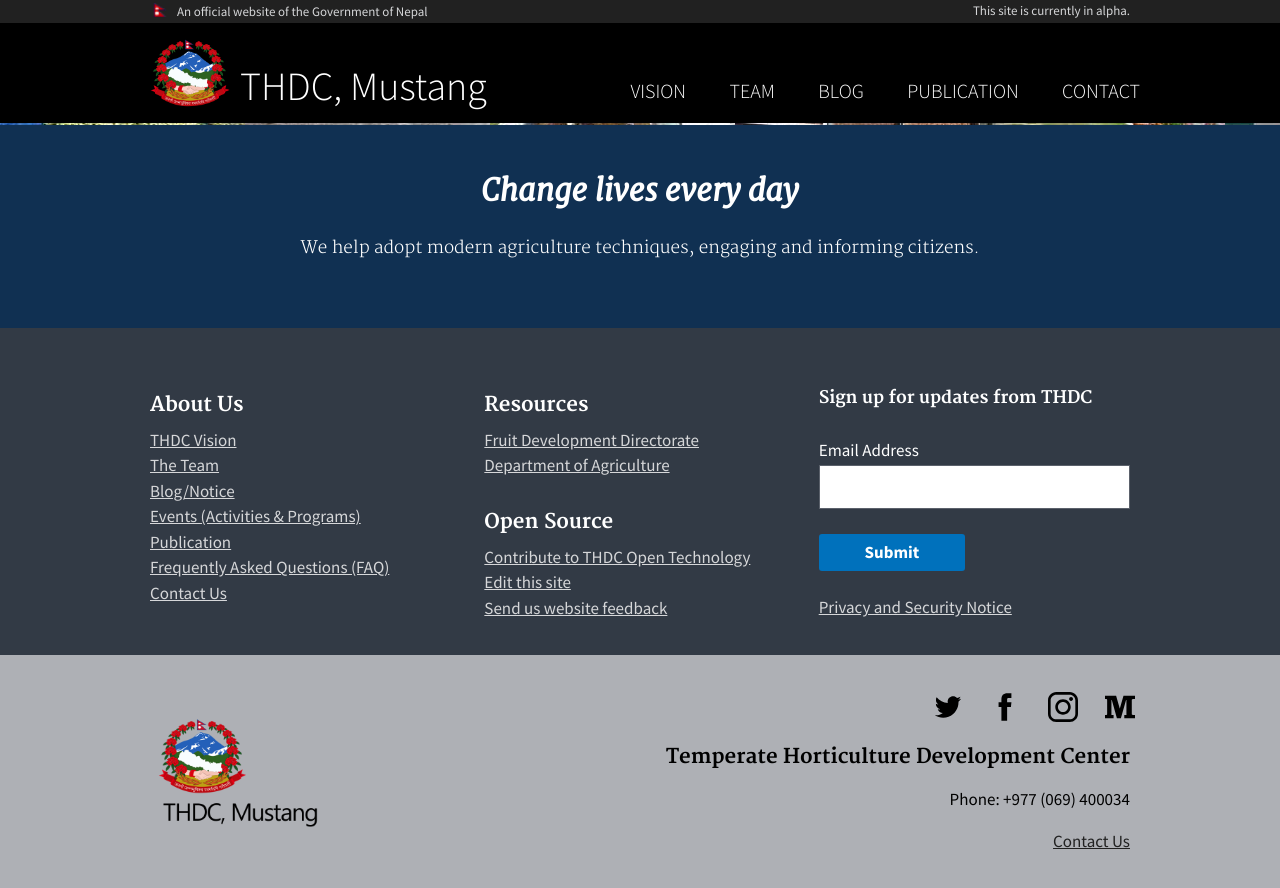
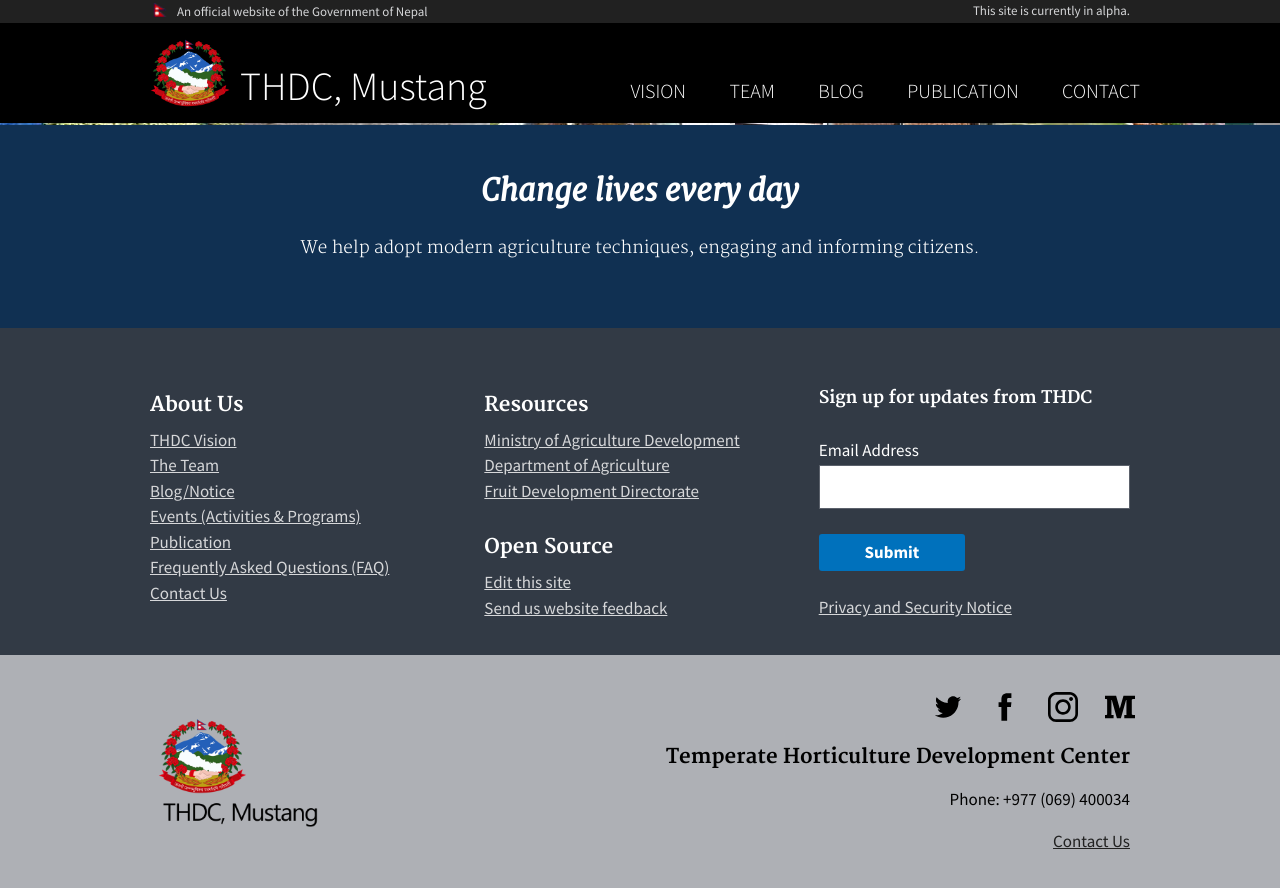
Before and after one commit to THDCMustang/thdcmustang.github.io, a Jekyll site: the page built from index.html, in a window 1280 px wide and 900 px high, scrolled down 1642 px. Shown: the top 888 px of the window. Built offline with Jekyll 4.4.1, drawn with Linux system fonts in a browser that asks for light colours; comment, search, counter and statistics services are not loaded.

Commit message:
Update footer.html

```diff
--- a/_includes/footer.html
+++ b/_includes/footer.html
@@ -16,12 +16,12 @@
 	  <div class="thdc-width-one-third">
 	    <h3>Resources</h3>
 		<ul class="thdc-unstyled-list">
+		  <li><a href="http://moad.gov.np" target="_blank">Ministry of Agriculture Development</a></li>
+		  <li><a href="http://doanepal.gov.np/" target="_blank">Department of Agriculture</a></li>
 		  <li><a href="http://fdd.gov.np/" target="_blank">Fruit Development Directorate</a></li>
-		  <li><a href="http://doanepal.gov.np/" target="_blank">Department of Agriculture</a></li>
 		</uL>
 	    <h3>Open Source</h3>
         <ul class="thdc-unstyled-list">
-          <li><a href="https://github.com/THDCMustang">Contribute to THDC Open Technology</a></li>
           <li><a href="https://github.com/THDCMustang/thdcmustang.github.io">Edit this site</a></li>
           <li><a href="https://github.com/THDCMustang/thdcmustang.github.io/issues">Send us website feedback</a></li>
         </ul>
```
